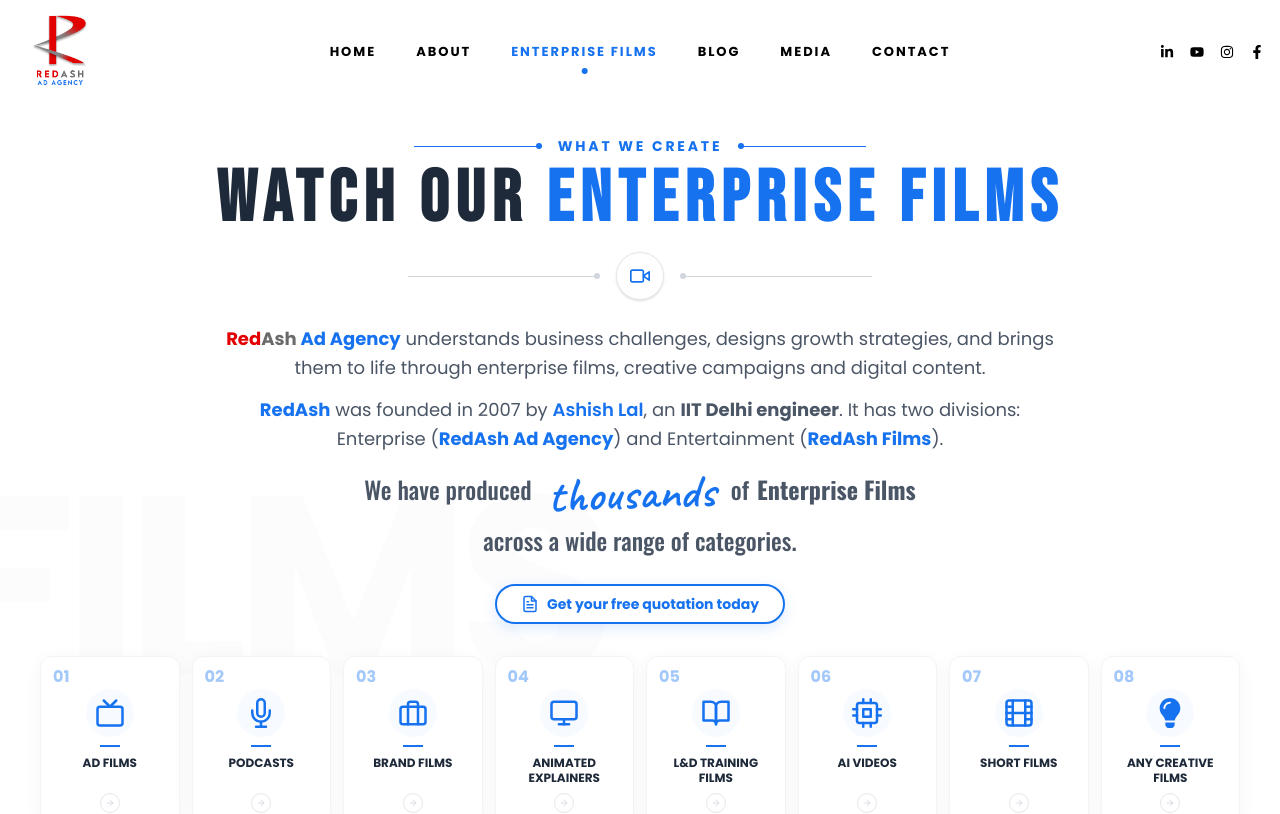
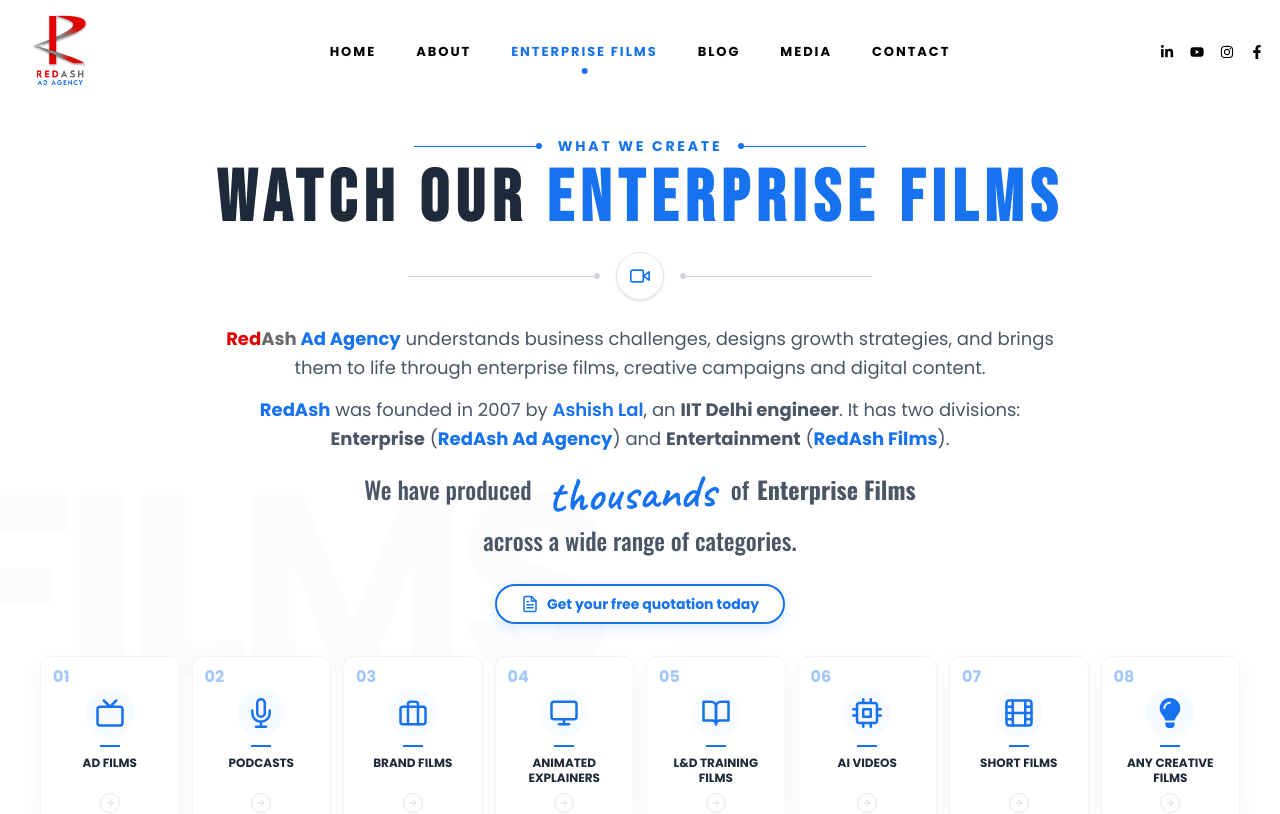
Before and after one commit to YashRaj28359/RedAsh-final-design, a React (Vite) app: page /ad-agency/films in a window 1280 px wide. Shown: the top 814 px of the page. Built offline with nearby package versions, Linux system fonts and the light colour scheme.

Commit message:
Bold Enterprise/Entertainment and link RedAsh Films

```diff
--- a/src/pages/Agency/components/EnterpriseFilms.jsx
+++ b/src/pages/Agency/components/EnterpriseFilms.jsx
@@ -88,7 +88,7 @@
               <Link to="/" className="hover:opacity-80 transition-opacity"><strong><span className="text-brand-red">Red</span><span className="text-brand-gray">Ash</span> <span className="text-brand-blue">Ad Agency</span></strong></Link> understands business challenges, designs growth strategies, and brings them to life through enterprise films, creative campaigns and digital content.
             </p>
             <p className="font-main text-gray-600 text-sm md:text-base lg:text-lg leading-relaxed mb-3">
-              <strong className="text-brand-blue">RedAsh</strong> was founded in 2007 by <a href="https://www.linkedin.com/in/ashishlalreal/" target="_blank" rel="noopener noreferrer" className="text-brand-blue font-semibold hover:underline">Ashish Lal</a>, an <strong>IIT Delhi engineer</strong>. It has two divisions: <br /> Enterprise (<Link to="/" className="text-brand-blue hover:underline font-bold">RedAsh Ad Agency</Link>) and Entertainment (<strong className="text-brand-blue">RedAsh Films</strong>).
+              <strong className="text-brand-blue">RedAsh</strong> was founded in 2007 by <a href="https://www.linkedin.com/in/ashishlalreal/" target="_blank" rel="noopener noreferrer" className="text-brand-blue font-semibold hover:underline">Ashish Lal</a>, an <strong>IIT Delhi engineer</strong>. It has two divisions: <br /> <strong>Enterprise</strong> (<Link to="/" className="text-brand-blue hover:underline font-bold">RedAsh Ad Agency</Link>) and <strong>Entertainment</strong> (<Link to="/films" className="text-brand-blue hover:underline font-bold">RedAsh Films</Link>).
             </p>
             <p className="font-subtitle text-gray-600 text-base md:text-xl lg:text-2xl leading-relaxed mb-6 flex flex-wrap justify-center items-center gap-2">
               We have produced <span className="font-cursive text-brand-blue text-3xl md:text-4xl lg:text-5xl px-2 -rotate-2 transform translate-y-1">thousands</span> of <strong>Enterprise Films</strong> across a wide range of categories.
```
